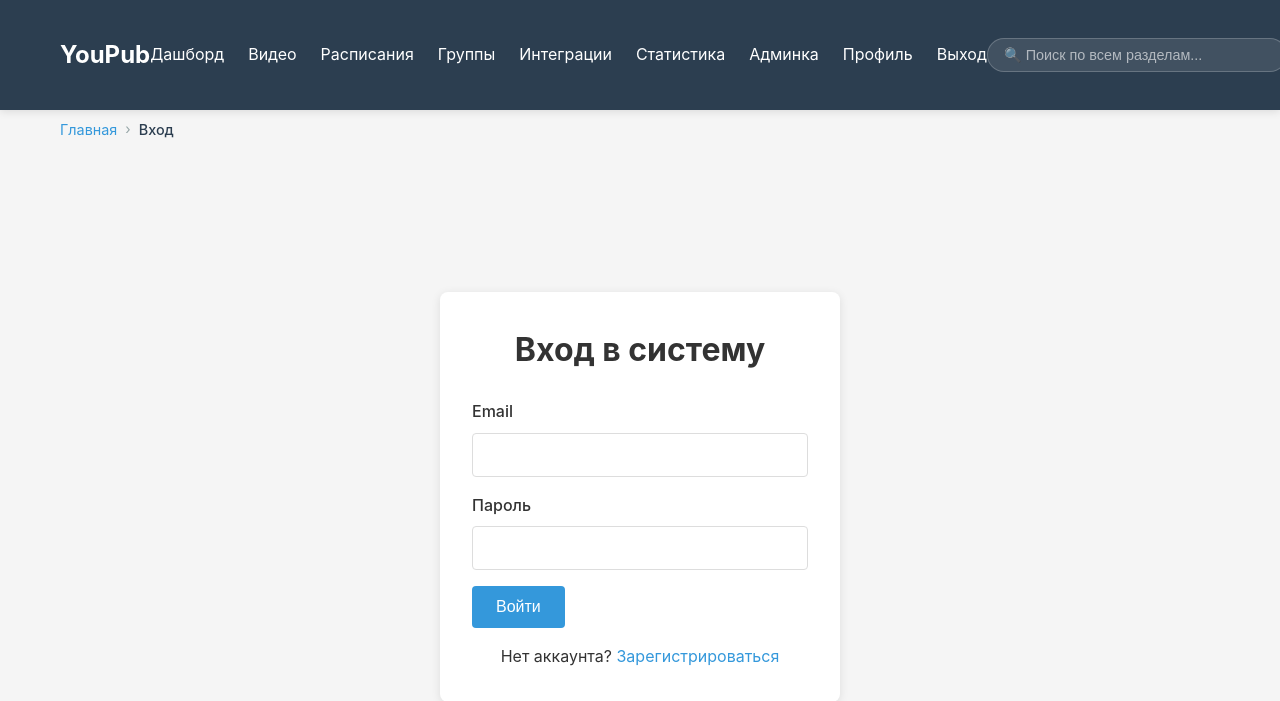
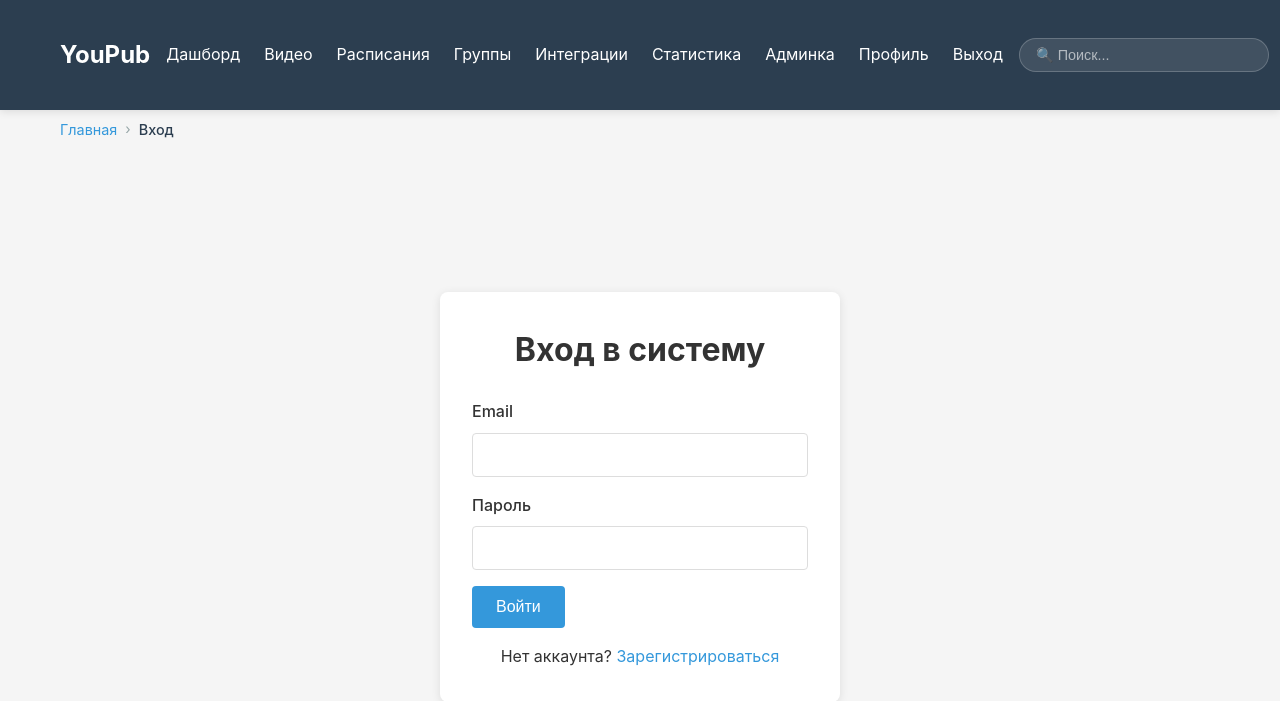
Before and after one commit to alexevil1979/youpub, a PHP site: page /login in a window 1280 px wide. Shown: the top 701 px of the page. Run offline with PHP 8.4, Linux system fonts and the light colour scheme; a user stored in the database is signed in; data that the repository does not hold is empty.

Commit message:
Fix search positioning - move to right edge and add API route

```diff
--- a/assets/css/style.css
+++ b/assets/css/style.css
@@ -35,6 +35,7 @@ body {
     display: flex;
     justify-content: space-between;
     align-items: center;
+    gap: 1rem;
 }
 
 .logo {
@@ -63,12 +64,12 @@ body {
 .global-search {
     position: relative;
     margin-left: auto;
-    margin-right: 1rem;
+    flex-shrink: 0;
 }
 
 .search-container {
     position: relative;
-    width: 300px;
+    width: 250px;
 }
 
 .search-input {
@@ -91,7 +92,7 @@ body {
     background: white;
     color: #333;
     border-color: #3498db;
-    width: 400px;
+    width: 350px;
     box-shadow: 0 2px 8px rgba(0, 0, 0, 0.1);
 }
 
@@ -102,8 +103,11 @@ body {
 .search-results {
     position: absolute;
     top: calc(100% + 0.5rem);
-    left: 0;
     right: 0;
+    left: auto;
+    min-width: 100%;
+    width: max-content;
+    max-width: 500px;
     background: white;
     border-radius: 8px;
     box-shadow: 0 4px 12px rgba(0, 0, 0, 0.15);
--- a/routes/api.php
+++ b/routes/api.php
@@ -27,3 +27,6 @@ $router->delete('/api/schedules/{id}', [ScheduleApiController::class, 'delete'],
 
 $router->get('/api/stats', [StatsApiController::class, 'index'], [ApiAuthMiddleware::class]);
 $router->get('/api/stats/export', [StatsApiController::class, 'export'], [ApiAuthMiddleware::class]);
+
+// Глобальный поиск
+$router->get('/api/search', [\App\Controllers\SearchController::class, 'search'], [ApiAuthMiddleware::class]);
--- a/views/layout.php
+++ b/views/layout.php
@@ -29,7 +29,7 @@
                     <input type="text"
                            id="global-search-input"
                            class="search-input"
-                           placeholder="🔍 Поиск по всем разделам..."
+                           placeholder="🔍 Поиск..."
                            autocomplete="off">
                     <div id="search-results" class="search-results"></div>
                 </div>
```
